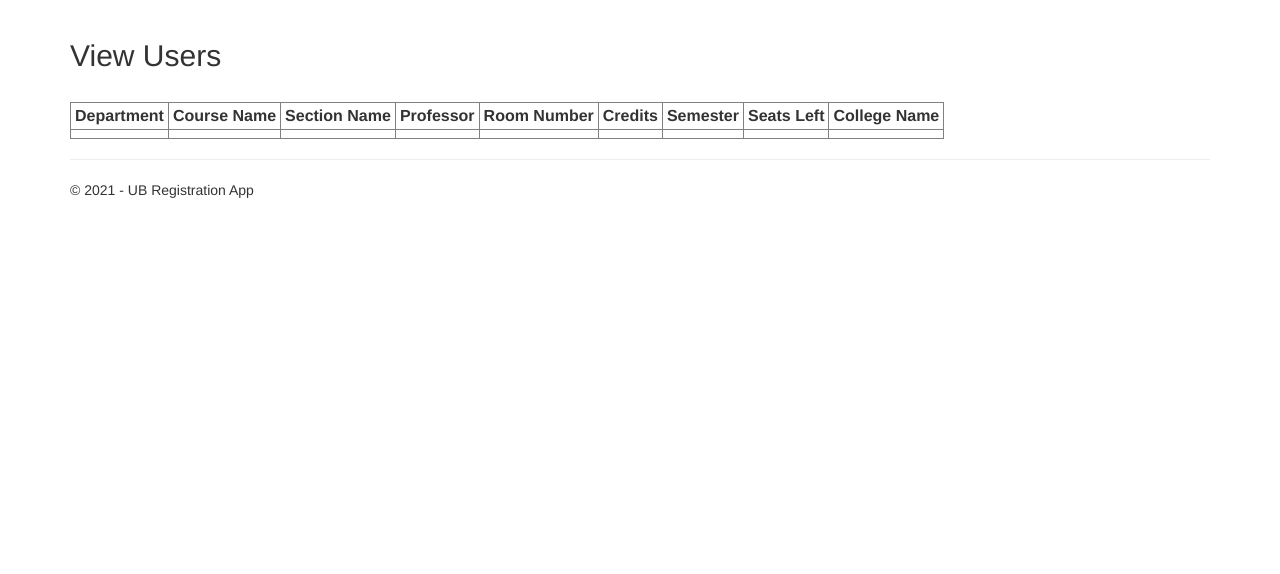
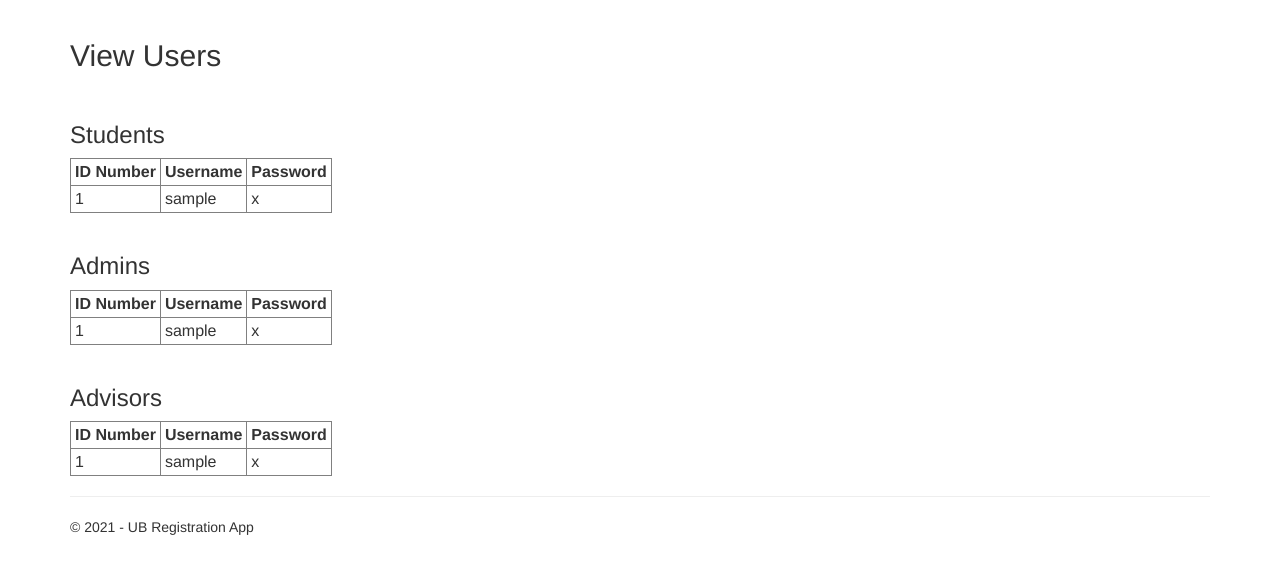
Before and after one commit to jayners17/UBRegistrationApp, a Django app: page /viewUsers/ in a window 1280 px wide. Shown: the part 51-625 px from the top of the page. Run offline with Django 3.2, Linux system fonts and the light colour scheme; tables that the repository leaves empty hold one stand-in row (values such as "Sample post"); lists and menus that the app fills with data are empty; some libraries are stand-ins or nearby versions.

Commit message:
view all users complete

```diff
--- a/UBRegistrationApp/app/templates/app/ViewUsers.html
+++ b/UBRegistrationApp/app/templates/app/ViewUsers.html
@@ -5,6 +5,7 @@
 <h2>{{ title }}</h2>
 <br/>
 
+    <h3>Students</h3>
     <table border="1" cellpadding="4">
     <tr>
         <th style="text-align:left">ID Number</th>
@@ -12,11 +13,49 @@
         <th style="text-align:left">Password</th>
 
     </tr>
-    {% for item in query_results %}
+    {% for item in query_results_students %}
     <tr>
-         <td style="text-align:left">{{ item.ID_Number }}</td>
-         <td style="text-align:left">{{ item.Username }}</td>
-         <td style="text-align:left">{{ item.Password }}</td>
+         <td style="text-align:left">{{ item.0 }}</td>
+         <td style="text-align:left">{{ item.1 }}</td>
+         <td style="text-align:left">{{ item.2 }}</td>
+
+    </tr>
+    {% endfor %}
+    </table>
+
+    <br />
+    <h3>Admins</h3>
+    <table border="1" cellpadding="4">
+    <tr>
+        <th style="text-align:left">ID Number</th>
+        <th style="text-align:left">Username</th>
+        <th style="text-align:left">Password</th>
+
+    </tr>
+    {% for item in query_results_admins %}
+    <tr>
+         <td style="text-align:left">{{ item.0 }}</td>
+         <td style="text-align:left">{{ item.1 }}</td>
+         <td style="text-align:left">{{ item.2 }}</td>
+
+    </tr>
+    {% endfor %}
+    </table>
+
+    <br />
+    <h3>Advisors</h3>
+    <table border="1" cellpadding="4">
+    <tr>
+        <th style="text-align:left">ID Number</th>
+        <th style="text-align:left">Username</th>
+        <th style="text-align:left">Password</th>
+
+    </tr>
+    {% for item in query_results_advisors %}
+    <tr>
+         <td style="text-align:left">{{ item.0 }}</td>
+         <td style="text-align:left">{{ item.1 }}</td>
+         <td style="text-align:left">{{ item.2 }}</td>
 
     </tr>
     {% endfor %}
--- a/UBRegistrationApp/app/views.py
+++ b/UBRegistrationApp/app/views.py
@@ -35,20 +35,23 @@
 
             if (inRole == "Student"):
                 try:
-                    print('student')
+
                     tryS = Student.objects.filter(id_number = id_num)
+                    print(str(tryS[0].id_number))
                     return redirect('/student/'+ str(id_num) + '/')
                 except:
                     text = "Role is incorrect..."
             elif (inRole == 'Advisor'):
                 try:
                     tryA = Advisor.objects.filter(id_number = id_num)
+                    print(str(tryA[0].id_number))
                     return redirect('/advisor/'+ str(id_num) + '/')
                 except:
                     text = "Role is incorrect..."
             elif (inRole == 'Admin'):
                 try:
                     tryAd = Admin.objects.filter(id_number = id_num)
+                    print(str(tryAd[0].id_number))
                     return redirect('/admin1/'+ str(id_num) + '/')
                 except:
                     text = "Role is incorrect..."
@@ -148,7 +151,7 @@
             option = form.cleaned_data['choice']
 
             if (option == 'View Users'):
-                return redirect('')
+                return redirect('/viewUsers/')
             elif (option == 'Change User Information'):
                 return redirect('')
             elif (option == 'View Courses'): #Done
@@ -517,18 +520,62 @@
         }
     )
 
-#incomplete
+#complete
 def viewUsers(request):
     """Renders the viewUsers page."""
     assert isinstance(request, HttpRequest)
-    query_results = Login.objects.all()
+
+    try:
+        with connect(
+            host="127.0.0.1",
+            user='root',
+            password='1234',
+            database='UBRegistrationDB',
+        ) as connection:
+            with connection.cursor() as cursor:
+                stringA = 'Select Login.ID_Number, Username, Password From Login, Admin where Login.ID_Number = Admin.ID_Number Order by Login.ID_Number Asc '
+                cursor.execute(stringA)
+                query_results_admins = cursor.fetchall()
+    except Error as e:
+        print(e)
+
+    try:
+        with connect(
+            host="127.0.0.1",
+            user='root',
+            password='1234',
+            database='UBRegistrationDB',
+        ) as connection:
+            with connection.cursor() as cursor:
+                stringA = 'Select Login.ID_Number, Username, Password From Login, Student where Login.ID_Number = Student.ID_Number Order by Login.ID_Number Asc '
+                cursor.execute(stringA)
+                query_results_students = cursor.fetchall()
+    except Error as e:
+        print(e)
+
+    try:
+        with connect(
+            host="127.0.0.1",
+            user='root',
+            password='1234',
+            database='UBRegistrationDB',
+        ) as connection:
+            with connection.cursor() as cursor:
+                stringA = 'Select Login.ID_Number, Username, Password From Login, Advisor where Login.ID_Number = Advisor.ID_Number Order by Login.ID_Number Asc'
+                cursor.execute(stringA)
+                query_results_advisors = cursor.fetchall()
+    except Error as e:
+        print(e)
+
     return render(
         request,
-        'app/viewCourses.html',
+        'app/viewUsers.html',
         {
             'title':'View Users',
             'year':datetime.now().year,
-            'query_results':query_results,
+            'query_results_admins':query_results_admins,
+            'query_results_advisors':query_results_advisors,
+            'query_results_students':query_results_students,
         }
     )
 
```
